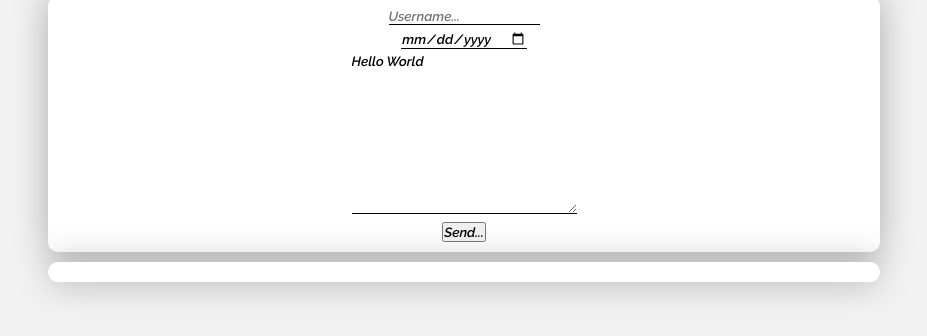
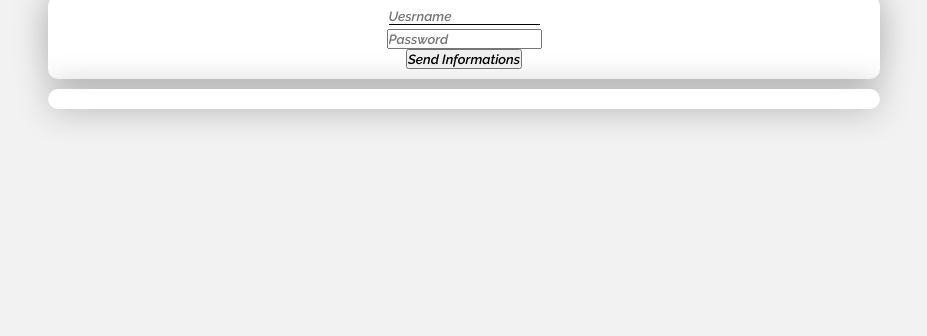
Before and after one commit to ZorroSec/centralzezo, a website: page scripts/admin/admin.html in a window 1280 px wide. Shown: the part 52-388 px from the top of the page, without its empty margins (176-1103 px from the left). Drawn offline with Linux system fonts and the light colour scheme.

Commit message:
git add .

```diff
--- a/scripts/admin/admin.html
+++ b/scripts/admin/admin.html
@@ -20,23 +20,20 @@
         </div>
     </header>
     <section class="infoPost">
-        <div class="inputUsername">
-            <input type="text" name="username" id="username" placeholder="Username...">
+        <div class="inputUSer">
+            <input type="text" name="username" id="username" placeholder="Uesrname">
         </div>
-        <div class="inputHour">
-            <input type="date" name="hour" id="datetimelocal">
-        </div>
-        <div class="inputPostArea">
-            <textarea name="post" id="post" cols="30" rows="10">Hello World</textarea>
+        <div class="inputPass">
+            <input type="password" name="password" id="password" placeholder="Password">
         </div>
         <div class="btn">
-            <button id="btn">
-                Send...
+            <button id="btnLogin">
+                Send Informations
             </button>
         </div>
     </section>
     <section class="conteiner">
-        <div id="postConteiner">
+        <div id="response">
 
         </div>
     </section>
```
Also changed, not shown: scripts/admin/adming.js (added).
